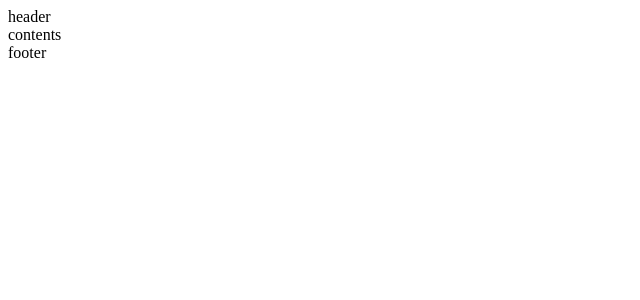
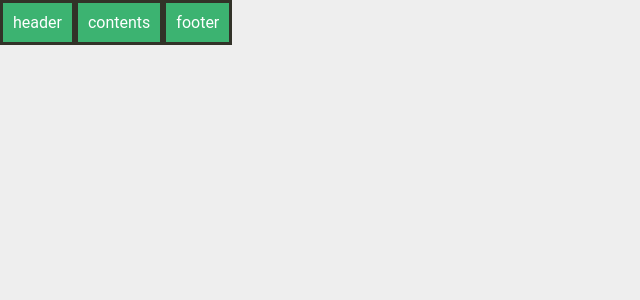
Before and after one commit to W-hyacinth/flex-grid, a Vue app: page /flex/basic in a window 1280 px wide. Shown: the top 300 px of the page, without its empty margins (0-640 px from the left). Built offline with nearby package versions, Linux system fonts and the light colour scheme.

Commit message:
탬플릿 style reset 추가

```diff
--- a/index.html
+++ b/index.html
@@ -3,7 +3,8 @@
   <head>
     <meta charset="utf-8">
     <meta name="viewport" content="width=device-width,initial-scale=1.0">
-    <title>flex-grid</title>
+    <title>Flex&amp;Grid 연습</title>
+    <link rel="stylesheet" href="/static/default.css">
   </head>
   <body>
     <div id="app"></div>
--- a/src/App.vue
+++ b/src/App.vue
@@ -11,5 +11,4 @@ export default {
 </script>
 
 <style lang="scss">
-
 </style>
--- a/src/components/FlexLayoutBasic.vue
+++ b/src/components/FlexLayoutBasic.vue
@@ -23,6 +23,7 @@ export default {
 </script>
 <style lang="scss" scoped>
 .flex-containter {
+  display: flex;
   .flex-item {
 
   }
--- /dev/null
+++ b/static/default.css
@@ -0,0 +1,65 @@
+html {
+	font-family: 'Apple SD Gothic Neo', Roboto, 'Noto Sans KR', NanumGothic, 'Malgun Gothic', sans-serif;
+	color: #555;
+	line-height: 1.2;
+	word-wrap: break-word;
+}
+body {
+	background: #eee;
+	-webkit-font-smoothing: antialiased;
+}
+html, body, div, span, applet, object, iframe,
+h1, h2, h3, h4, h5, h6, p, blockquote, pre,
+a, abbr, acronym, address, big, cite, code,
+del, dfn, em, img, ins, kbd, q, s, samp,
+small, strike, strong, sub, sup, tt, var,
+b, u, i, center,
+dl, dt, dd, ol, ul, li,
+fieldset, form, label, legend,
+table, caption, tbody, tfoot, thead, tr, th, td,
+article, aside, canvas, details, embed,
+figure, figcaption, footer, header, hgroup,
+menu, nav, output, ruby, section, summary,
+time, mark, audio, video {
+	margin: 0;
+	padding: 0;
+	border: 0;
+}
+article, aside, details, figcaption, figure, footer, header, hgroup, menu, nav, section {
+	display: block;
+}
+div, span, article, section, header, footer, aside, p, ul, li, fieldset, legend, label, a, nav, form {
+	box-sizing: border-box;
+	/* content-box */
+}
+ol, ul, li {
+	list-style: none;
+}
+table {
+	border-collapse: collapse;
+	border-spacing: 0;
+}
+img {
+	max-width: 100%;
+	height: auto;
+	border: 0;
+}
+a {
+	display: inline-block;
+}
+button {
+	border: 0;
+	background: transparent;
+	cursor: pointer;
+}
+
+.flex-container {
+	/* padding: 10px; */
+	background: lightgray;
+}
+.flex-item {
+	padding: 10px;
+	border: 3px solid rgb(50,50,40);
+	color: white;
+	background: mediumseagreen;
+}
```
